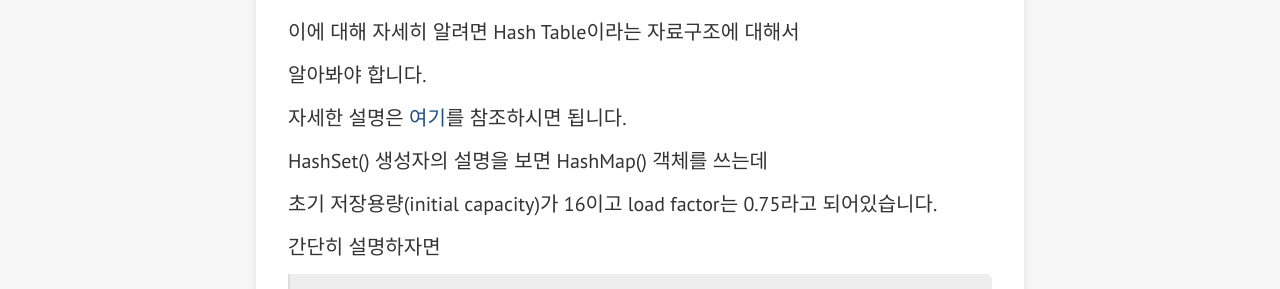
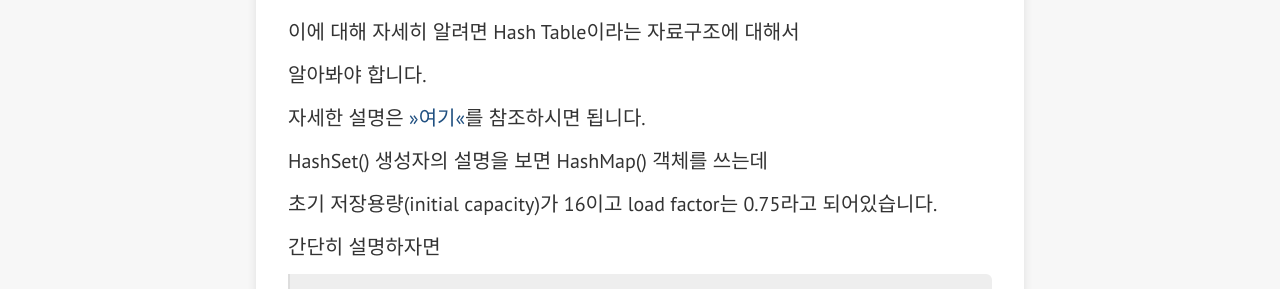
Before and after one commit to Onsil-TheGreenHouse/Onsil-TheGreenHouse.github.io, a Jekyll site: the page built from _posts/programming/java/2018-02-21-java_tutorial_1-23.md, in a window 1280 px wide and 900 px high, scrolled down 4118 px. Shown: the part 155-444 px from the top of the window. Built offline with Jekyll 4.4.1, drawn with Linux system fonts in a browser that asks for light colours; nearby versions of some CDN libraries; comment, search, counter and statistics services are not loaded.

```diff
--- a/_posts/programming/java/2018-02-21-java_tutorial_1-23.md
+++ b/_posts/programming/java/2018-02-21-java_tutorial_1-23.md
@@ -107,7 +107,7 @@ Set은 순서가 필요없고, 중복을 허용하지 않으므로
 
 알아봐야 합니다.
 
-자세한 설명은 [여기](https://onsil-thegreenhouse.github.io/programming/java/2018/02/22/java_tutorial_HashMap_bucket/)를 참조하시면 됩니다.
+자세한 설명은 [>>여기<<](https://onsil-thegreenhouse.github.io/programming/java/2018/02/22/java_tutorial_HashMap_bucket/)를 참조하시면 됩니다.
 
 HashSet() 생성자의 설명을 보면 HashMap() 객체를 쓰는데
 
```
